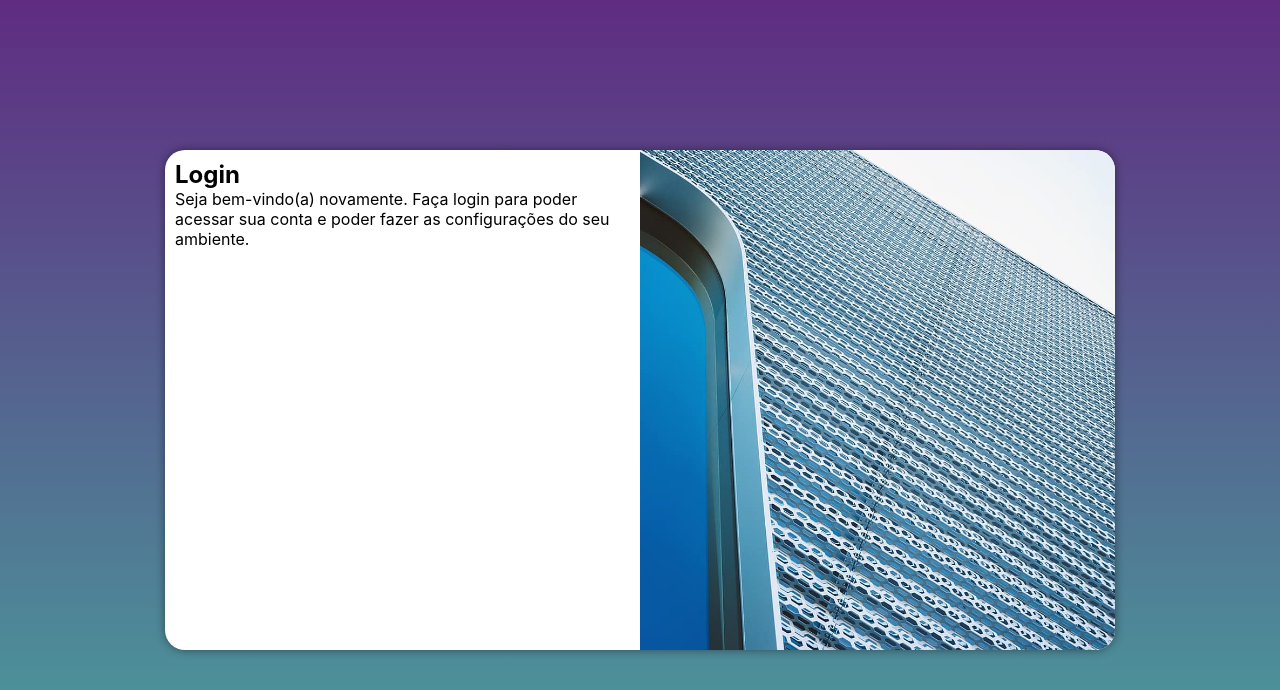
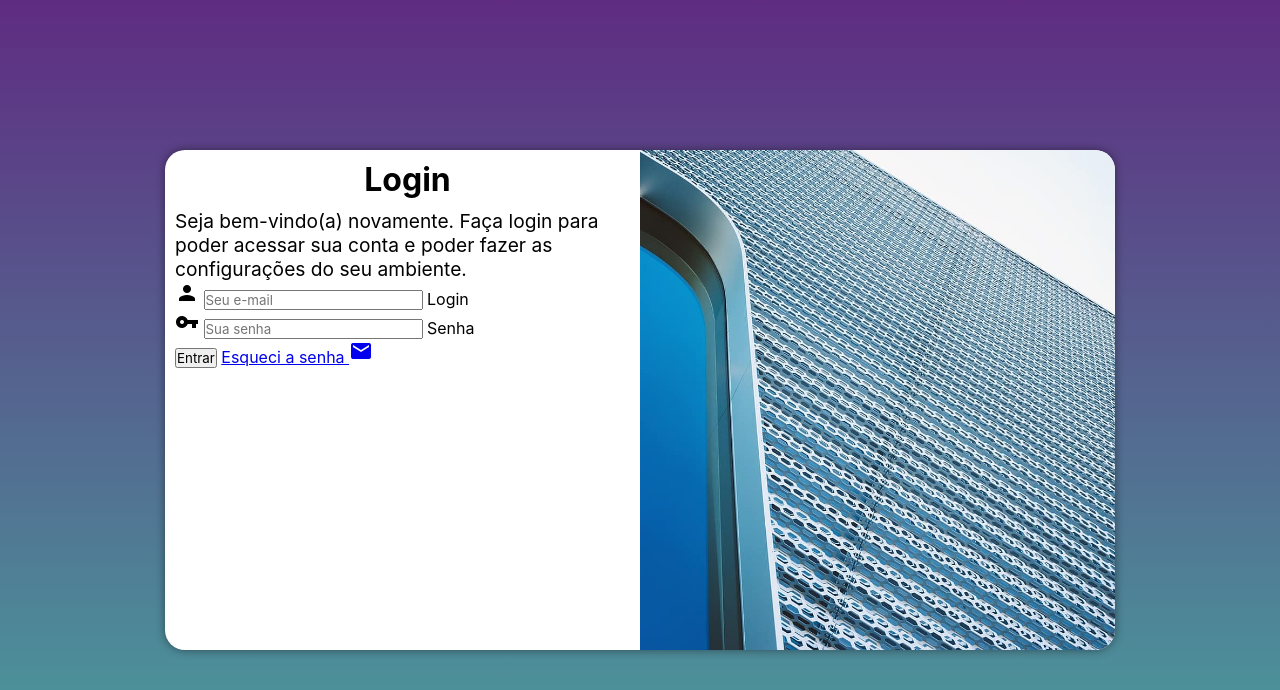
Before and after one commit to MateusSRocha/projeto-login, a PHP site: page / in a window 1280 px wide. Shown: the top 690 px of the page. Run offline with PHP 8.4, Linux system fonts and the light colour scheme.

Commit message:
deu certo no final

```diff
--- a/estilos/media-query.css
+++ b/estilos/media-query.css
@@ -45,4 +45,12 @@ Grandes telas: Acima de 1201px
         float: left;
         width: 50%;
     }
+    div#form > p {
+        font-size: 1.2em;
+    }
+    div#form > h1 {
+        font-size: 2em;
+     }
+
+
 }
--- a/estilos/style.css
+++ b/estilos/style.css
@@ -57,3 +57,15 @@ section#login > div#form {
     display: block;
     padding: 10px;
  }
+
+
+ div#form > h1 {
+    text-align: center;
+    margin-bottom: 10px;
+
+ }
+
+
+ div#form > p {
+    font-size: 0.8em;
+ }
--- a/index.html
+++ b/index.html
@@ -4,6 +4,7 @@
     <meta charset="UTF-8">
     <meta http-equiv="X-UA-Compatible" content="IE=edge">
     <meta name="viewport" content="width=device-width, initial-scale=1.0">
+    <link href="https://fonts.googleapis.com/icon?family=Material+Icons" rel="stylesheet">
     <link rel="stylesheet" href="estilos/style.css">
     <link rel="stylesheet" href="estilos/media-query.css">
     <title>Login</title>
@@ -16,8 +17,21 @@
             <div id="form">
                 <h1>Login</h1>
                 <p>Seja bem-vindo(a) novamente. Faça login para poder acessar sua conta e poder fazer as configurações do seu ambiente.</p>
-                <form action="login.php" method="post">
-
+                <form action="login.php" method="post" autocomplete="on">
+                    <div class="campo">
+                        <span class="material-icons">person</span>
+                        <input type="email" name="login" id="ilogin" placeholder="Seu e-mail" autocomplete="email" required maxlength="45">
+                        <label for="ilogin">Login </label>
+                    </div>
+                    <div class="campo">
+                        <span class="material-icons">vpn_key</span>
+                        <input type="password" name="senha" id="isenha" placeholder="Sua senha" autocomplete="current-password" required minlength="8">
+                        <label for="isenha">Senha</label>
+                    </div>
+                    <input type="submit" value="Entrar">
+                    <a href="esqueci.html">
+                        Esqueci a senha <span class="material-icons">mail</span>
+                    </a>
                 </form>
             </div>
         </section>
```
